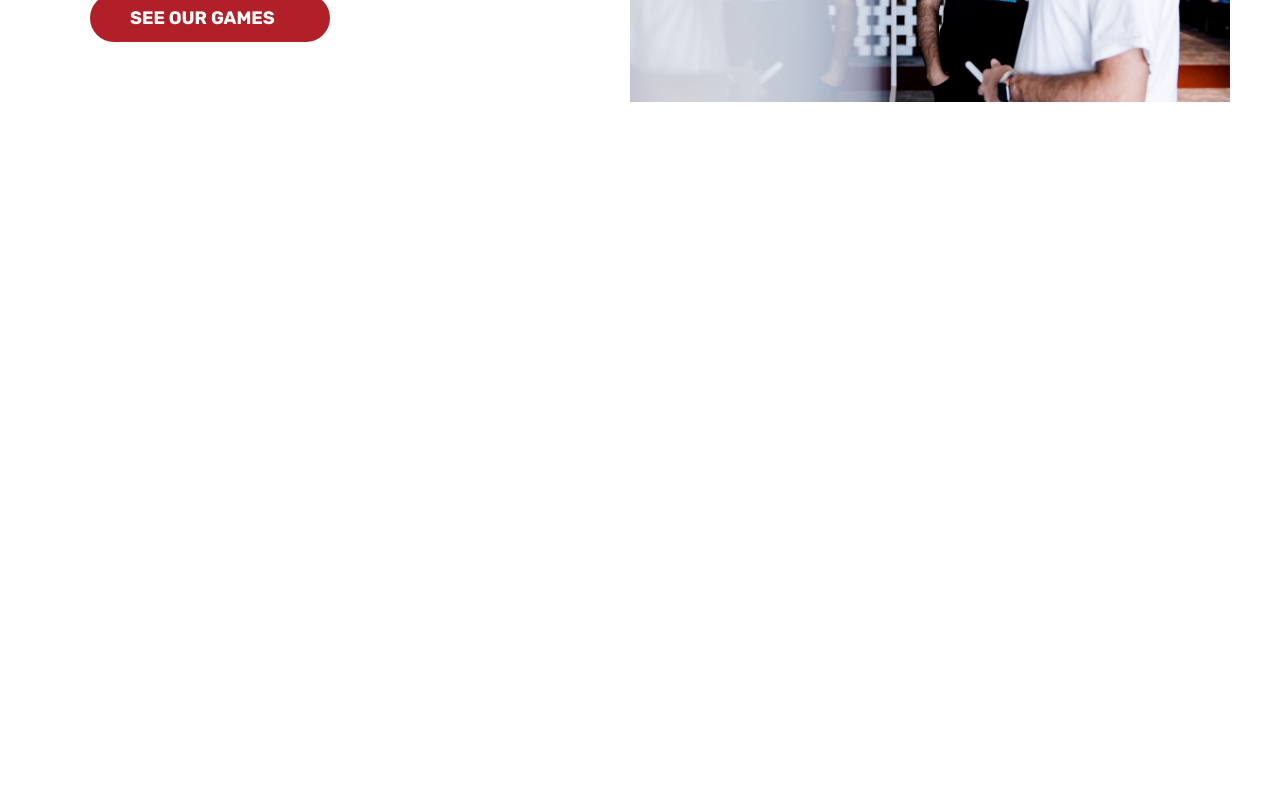
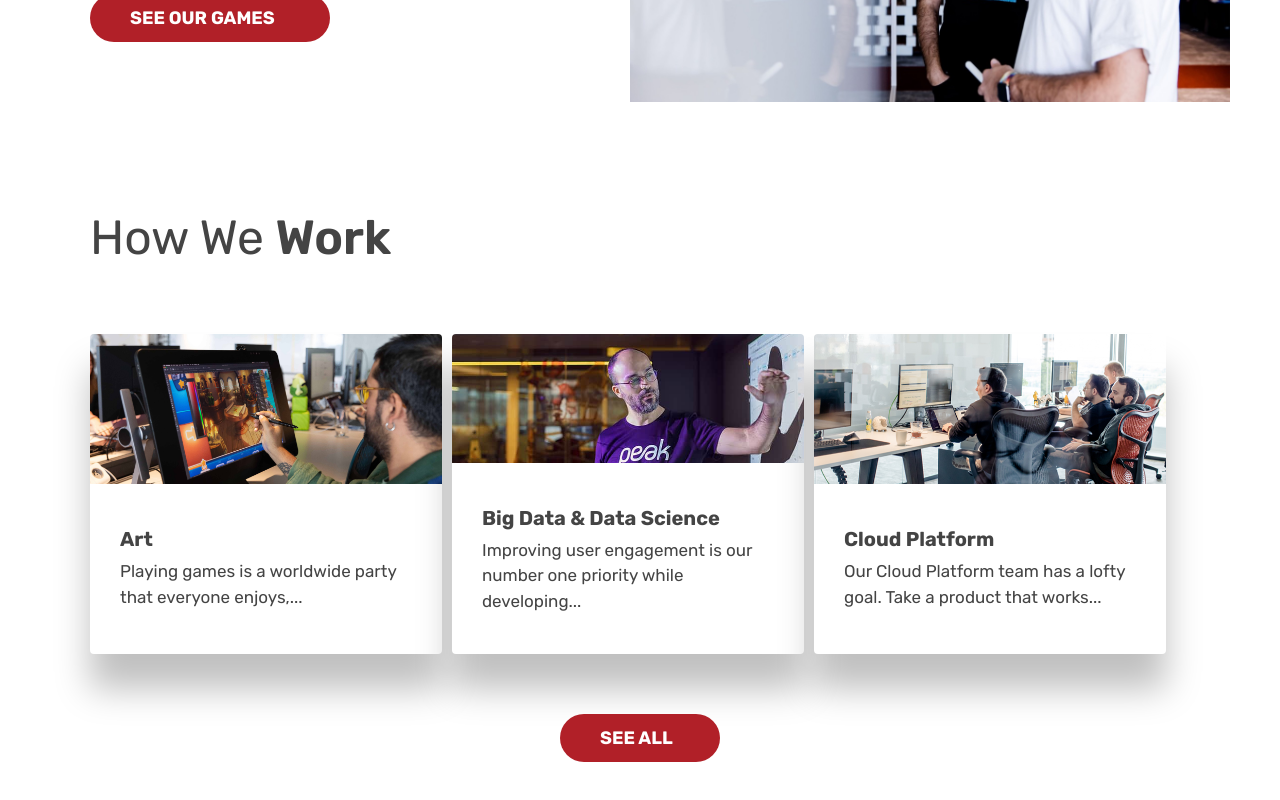
Before and after one commit to Intellect-Play/BgaiWebsite, a Next.js app: page / in a window 1280 px wide. Shown: the part 2590-3390 px from the top of the page. Before the commit the page ends 2692 px from the top, so only its background shows below. Built offline with nearby package versions, Linux system fonts and the light colour scheme.

Commit message:
chore: How we work home cards

```diff
--- a/app/_components/howWeWork/howWeWorkCard.tsx
+++ b/app/_components/howWeWork/howWeWorkCard.tsx
@@ -18,7 +18,11 @@ const HowWeWorkCard: React.FC<CardProps> = ({
   onReadMoreClick,
 }) => {
   return (
-    <div className="bg-[#fff] cursor-pointer  transition-transform duration-300 hover:-translate-y-[3px] max-w-[22rem] h-[350px] rounded-[4px] overflow-hidden shadow-[0_35px_35px_rgba(0,0,0,0.25)] flex flex-col">
+    <div
+      className={`bg-[#fff] cursor-pointer  transition-transform duration-300 hover:-translate-y-[3px] max-w-[22rem] ${
+        showReadMore ? "h-[350px] " : "h-[320px]"
+      }  rounded-[4px] overflow-hidden shadow-[0_35px_35px_rgba(0,0,0,0.25)] flex flex-col`}
+    >
       <div className="relative w-full h-[150px]">
         <Image src={imageSrc} alt={title} fill className="object-cover" />
       </div>
--- /dev/null
+++ b/app/home/howWeWorkHome/HowWeWorkHome.scss
@@ -0,0 +1,7 @@
+@media screen and (max-width: 1100px) {
+  .howWeWorkWrap {
+    display: flex !important;
+    justify-content: center !important;
+    align-items: center !important;
+  }
+}
--- /dev/null
+++ b/app/home/howWeWorkHome/howWeWorkHome.tsx
@@ -0,0 +1,42 @@
+import HowWeWorkCard from "@/app/_components/howWeWork/howWeWorkCard";
+import { howWeWorkItems } from "@/app/constants/howWeWorkItems";
+import React from "react";
+import "./HowWeWorkHome.scss";
+import CustomButton from "@/app/_components/CustomButton";
+import { ChevronRight } from "lucide-react";
+
+const HowWeWorkHome = () => {
+  return (
+    <div>
+      <div className="flex my-[100px] flex-col howWeWorkWrap max-w-[1100px] mx-auto  gap-[10px]">
+        <h2 className=" text-[3rem] text-[#444444]">
+          How We <span className="font-[600]"> Work </span>
+        </h2>
+        <div className=" mt-[50px]  howWeWorkWrap flex flex-wrap gap-[10px]">
+          {howWeWorkItems.slice(0, 3).map((item, idx) => {
+            return (
+              <div key={item.id} className="">
+                <HowWeWorkCard
+                  title={item.title}
+                  description={item.desc}
+                  imageSrc={item.image}
+                  showReadMore={false}
+                />
+              </div>
+            );
+          })}
+        </div>
+        <div className="flex justify-center items-center mt-[50px]">
+          <CustomButton
+            title="SEE ALL"
+            width="10rem"
+            expandedWidth="10.5rem"
+            icon={<ChevronRight />}
+          />
+        </div>
+      </div>
+    </div>
+  );
+};
+
+export default HowWeWorkHome;
--- a/app/home/page.tsx
+++ b/app/home/page.tsx
@@ -4,6 +4,7 @@ import DiscoverNow from "./DiscoverNow/DiscoverNow";
 import AboutSection from "./AboutSection/AboutSection";
 import PositionsSection from "./PositionsSection/PositionsSection";
 import AboutSectionSwiperLast from "./AboutSection/AboutSectionSwiperLast";
+import HowWeWorkHome from "./howWeWorkHome/howWeWorkHome";
 
 const HomePage: React.FC = () => {
   return (
@@ -12,6 +13,7 @@ const HomePage: React.FC = () => {
       <AboutSection />
       <PositionsSection backgroundImage="/images/guysimage.jpg" />
       <AboutSectionSwiperLast />
+      <HowWeWorkHome />
     </>
   );
 };
```
